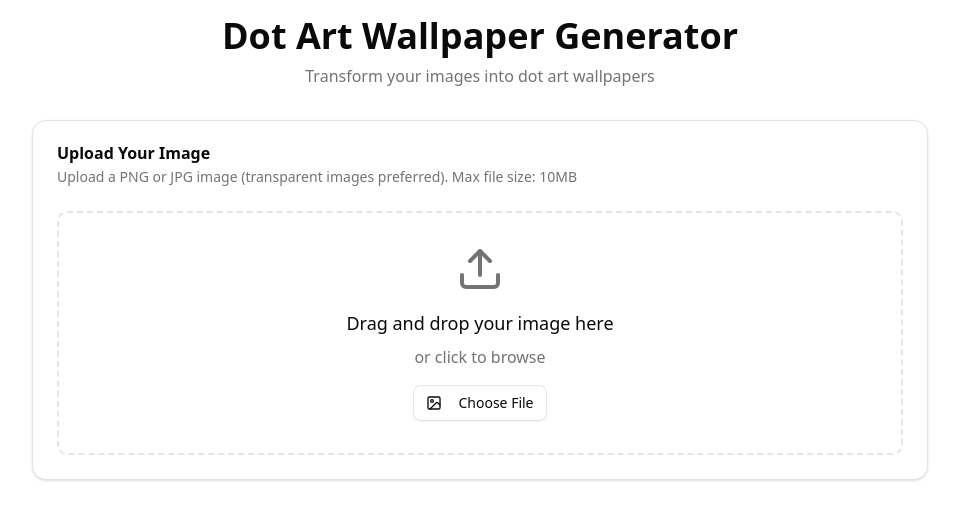
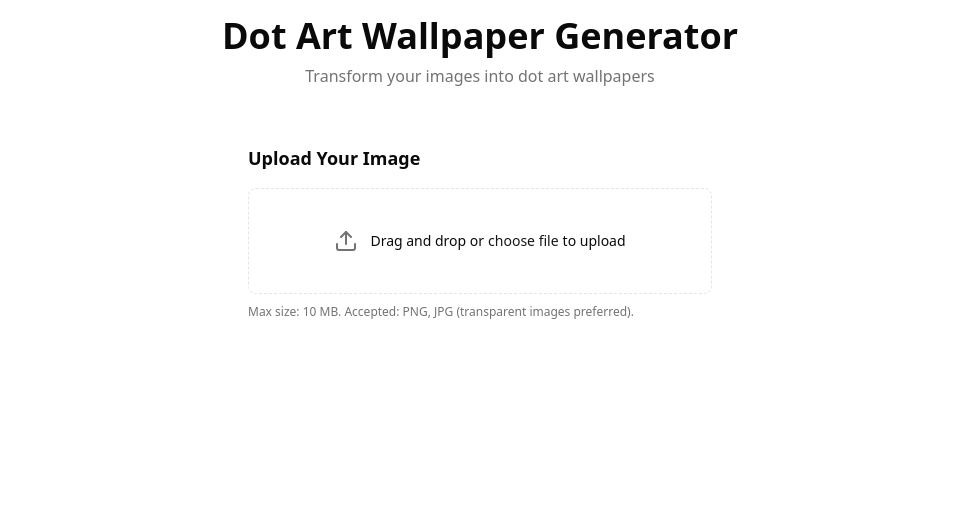
Before and after one commit to dharminnagar/dot-art-wallpapers, a Next.js app: page / in a window 1280 px wide. Shown: the top 520 px of the page, without its empty margins (160-1119 px from the left). Built offline with nearby package versions, Linux system fonts and the light colour scheme.

Commit message:
feat: Add image upload component and refactor file upload handling

```diff
--- a/src/app/page.tsx
+++ b/src/app/page.tsx
@@ -1,16 +1,10 @@
 "use client";
 
-import { useState, useRef } from "react";
+import { useState } from "react";
 import { Button } from "@/components/ui/button";
-import {
-  Card,
-  CardContent,
-  CardDescription,
-  CardHeader,
-  CardTitle,
-} from "@/components/ui/card";
-import { Input } from "@/components/ui/input";
-import { Upload, Download, Image as ImageIcon } from "lucide-react";
+import { Card, CardContent } from "@/components/ui/card";
+import { Download } from "lucide-react";
+import ImageUpload from "@/components/image-upload";
 
 export default function Home() {
   const [selectedFile, setSelectedFile] = useState<File | null>(null);
@@ -18,7 +12,6 @@ export default function Home() {
   const [laptopWallpaperUrl, setLaptopWallpaperUrl] = useState<string>("");
   const [phoneWallpaperUrl, setPhoneWallpaperUrl] = useState<string>("");
   const [isProcessing, setIsProcessing] = useState(false);
-  const fileInputRef = useRef<HTMLInputElement>(null);
 
   const handleFileSelect = (file: File) => {
     // Validate file type
@@ -289,18 +282,6 @@ export default function Home() {
     }
   };
 
-  const handleDrop = (e: React.DragEvent) => {
-    e.preventDefault();
-    const files = e.dataTransfer.files;
-    if (files.length > 0) {
-      handleFileSelect(files[0]);
-    }
-  };
-
-  const handleDragOver = (e: React.DragEvent) => {
-    e.preventDefault();
-  };
-
   return (
     <div className="min-h-screen bg-background p-4">
       <div className="container mx-auto max-w-4xl">
@@ -316,41 +297,19 @@ export default function Home() {
 
         {/* Upload Section */}
         {!selectedFile && (
-          <Card className="mb-8">
-            <CardHeader>
-              <CardTitle>Upload Your Image</CardTitle>
-              <CardDescription>
-                Upload a PNG or JPG image (transparent images preferred). Max
-                file size: 10MB
-              </CardDescription>
-            </CardHeader>
-            <CardContent>
-              <div
-                onDrop={handleDrop}
-                onDragOver={handleDragOver}
-                className="border-2 border-dashed border-border rounded-lg p-8 text-center hover:border-primary/50 transition-colors cursor-pointer"
-                onClick={() => fileInputRef.current?.click()}>
-                <Upload className="w-12 h-12 mx-auto mb-4 text-muted-foreground" />
-                <p className="text-lg mb-2">Drag and drop your image here</p>
-                <p className="text-muted-foreground mb-4">or click to browse</p>
-                <Button variant="outline">
-                  <ImageIcon className="w-4 h-4 mr-2" />
-                  Choose File
-                </Button>
-              </div>
-              <Input
-                ref={fileInputRef}
-                type="file"
-                accept="image/png,image/jpeg,image/jpg"
-                onChange={(e) => {
-                  if (e.target.files?.[0]) {
-                    handleFileSelect(e.target.files[0]);
-                  }
-                }}
-                className="hidden"
-              />
-            </CardContent>
-          </Card>
+          <div className="mb-8 flex justify-center">
+            <ImageUpload
+              onFileSelect={handleFileSelect}
+              selectedFile={selectedFile}
+              onClear={() => {
+                setSelectedFile(null);
+                setPixelatedImageUrl("");
+                setLaptopWallpaperUrl("");
+                setPhoneWallpaperUrl("");
+                setIsProcessing(false);
+              }}
+            />
+          </div>
         )}
 
         {/* Processing & Preview Section */}
--- /dev/null
+++ b/src/components/file-upload-05.tsx
@@ -0,0 +1,82 @@
+import { Button } from "@/components/ui/button";
+import { Label } from "@/components/ui/label";
+import { FileSpreadsheet, Upload, X } from "lucide-react";
+
+export default function FileUpload05() {
+  return (
+    <div className="sm:mx-auto sm:max-w-lg flex items-center justify-center p-10 w-full max-w-lg">
+      <form>
+        <h3 className="text-lg font-semibold text-foreground">File Upload</h3>
+        <div className="mt-4 flex justify-center space-x-4 rounded-md border border-dashed border-input px-6 py-10">
+          <div className="sm:flex sm:items-center sm:gap-x-3">
+            <Upload
+              className="mx-auto h-8 w-8 text-muted-foreground sm:mx-0 sm:h-6 sm:w-6"
+              aria-hidden={true}
+            />
+            <div className="mt-4 flex text-sm leading-6 text-foreground sm:mt-0">
+              <p>Drag and drop or</p>
+              <Label
+                htmlFor="file-upload-4"
+                className="relative cursor-pointer rounded-sm pl-1 font-medium text-primary hover:underline hover:underline-offset-4">
+                <span>choose file</span>
+                <input
+                  id="file-upload-4"
+                  name="file-upload-4"
+                  type="file"
+                  className="sr-only"
+                />
+              </Label>
+              <p className="pl-1">to upload</p>
+            </div>
+          </div>
+        </div>
+        <p className="mt-2 flex items-center justify-between text-xs leading-5 text-muted-foreground">
+          Recommended max. size: 10 MB, Accepted file types: XLSX, XLS, CSV.
+        </p>
+        <div className="relative mt-8 rounded-lg bg-muted p-3">
+          <div className="absolute right-1 top-1">
+            <Button
+              type="button"
+              variant="ghost"
+              size="sm"
+              className="rounded-sm p-2 text-muted-foreground hover:text-foreground"
+              aria-label="Remove">
+              <X className="size-4 shrink-0" aria-hidden={true} />
+            </Button>
+          </div>
+          <div className="flex items-center space-x-2.5">
+            <span className="flex h-10 w-10 shrink-0 items-center justify-center rounded-sm bg-background shadow-sm ring-1 ring-inset ring-input">
+              <FileSpreadsheet
+                className="size-5 text-foreground"
+                aria-hidden={true}
+              />
+            </span>
+            <div className="w-full">
+              <p className="text-xs font-medium text-foreground">
+                Revenue_Q1_2024.xlsx
+              </p>
+              <p className="mt-0.5 flex justify-between text-xs text-muted-foreground">
+                <span>3.1 MB</span>
+                <span>Completed</span>
+              </p>
+            </div>
+          </div>
+        </div>
+        <div className="mt-8 flex items-center justify-end space-x-3">
+          <Button
+            type="button"
+            variant="outline"
+            className="whitespace-nowrap rounded-sm border border-input px-4 py-2 text-sm font-medium text-foreground shadow-sm hover:bg-accent hover:text-foreground">
+            Cancel
+          </Button>
+          <Button
+            type="submit"
+            variant="default"
+            className="whitespace-nowrap rounded-sm bg-primary px-4 py-2 text-sm font-medium text-primary-foreground shadow-sm hover:bg-primary/90">
+            Upload
+          </Button>
+        </div>
+      </form>
+    </div>
+  );
+}
--- /dev/null
+++ b/src/components/image-upload.tsx
@@ -0,0 +1,116 @@
+import { Button } from "@/components/ui/button";
+import { Label } from "@/components/ui/label";
+import { Upload, X, Image as ImageIcon } from "lucide-react";
+import { useRef } from "react";
+
+interface ImageUploadProps {
+  onFileSelect: (file: File) => void;
+  selectedFile: File | null;
+  onClear: () => void;
+}
+
+export default function ImageUpload({
+  onFileSelect,
+  selectedFile,
+  onClear,
+}: ImageUploadProps) {
+  const fileInputRef = useRef<HTMLInputElement>(null);
+
+  const handleDrop = (e: React.DragEvent) => {
+    e.preventDefault();
+    const files = e.dataTransfer.files;
+    if (files.length > 0) {
+      onFileSelect(files[0]);
+    }
+  };
+
+  const handleDragOver = (e: React.DragEvent) => {
+    e.preventDefault();
+  };
+
+  const handleFileChange = (e: React.ChangeEvent<HTMLInputElement>) => {
+    if (e.target.files?.[0]) {
+      onFileSelect(e.target.files[0]);
+    }
+  };
+
+  return (
+    <div className="sm:mx-auto sm:max-w-lg flex items-center justify-center p-6 w-full max-w-lg">
+      <div className="w-full">
+        <h3 className="text-lg font-semibold text-foreground mb-4">
+          Upload Your Image
+        </h3>
+
+        {!selectedFile ? (
+          <div
+            onDrop={handleDrop}
+            onDragOver={handleDragOver}
+            className="mt-4 flex justify-center space-x-4 rounded-md border border-dashed border-input px-6 py-10 hover:border-primary/50 transition-colors cursor-pointer"
+            onClick={() => fileInputRef.current?.click()}>
+            <div className="sm:flex sm:items-center sm:gap-x-3">
+              <Upload
+                className="mx-auto h-8 w-8 text-muted-foreground sm:mx-0 sm:h-6 sm:w-6"
+                aria-hidden={true}
+              />
+              <div className="mt-4 flex text-sm leading-6 text-foreground sm:mt-0">
+                <p>Drag and drop or</p>
+                <Label
+                  htmlFor="image-upload"
+                  className="relative cursor-pointer rounded-sm pl-1 font-medium text-primary hover:underline hover:underline-offset-4">
+                  <span>choose file</span>
+                  <input
+                    ref={fileInputRef}
+                    id="image-upload"
+                    name="image-upload"
+                    type="file"
+                    accept="image/png,image/jpeg,image/jpg"
+                    onChange={handleFileChange}
+                    className="sr-only"
+                  />
+                </Label>
+                <p className="pl-1">to upload</p>
+              </div>
+            </div>
+          </div>
+        ) : (
+          <div className="relative mt-4 rounded-lg bg-muted p-3">
+            <div className="absolute right-1 top-1">
+              <Button
+                type="button"
+                variant="ghost"
+                size="sm"
+                onClick={onClear}
+                className="rounded-sm p-2 text-muted-foreground hover:text-foreground"
+                aria-label="Remove">
+                <X className="size-4 shrink-0" aria-hidden={true} />
+              </Button>
+            </div>
+            <div className="flex items-center space-x-2.5">
+              <span className="flex h-10 w-10 shrink-0 items-center justify-center rounded-sm bg-background shadow-sm ring-1 ring-inset ring-input">
+                <ImageIcon
+                  className="size-5 text-foreground"
+                  aria-hidden={true}
+                />
+              </span>
+              <div className="w-full">
+                <p className="text-xs font-medium text-foreground">
+                  {selectedFile.name}
+                </p>
+                <p className="mt-0.5 flex justify-between text-xs text-muted-foreground">
+                  <span>
+                    {(selectedFile.size / (1024 * 1024)).toFixed(2)} MB
+                  </span>
+                  <span>Ready to process</span>
+                </p>
+              </div>
+            </div>
+          </div>
+        )}
+
+        <p className="mt-2 flex items-center justify-between text-xs leading-5 text-muted-foreground">
+          Max size: 10 MB. Accepted: PNG, JPG (transparent images preferred).
+        </p>
+      </div>
+    </div>
+  );
+}
```
Also changed, not shown: components.json.
